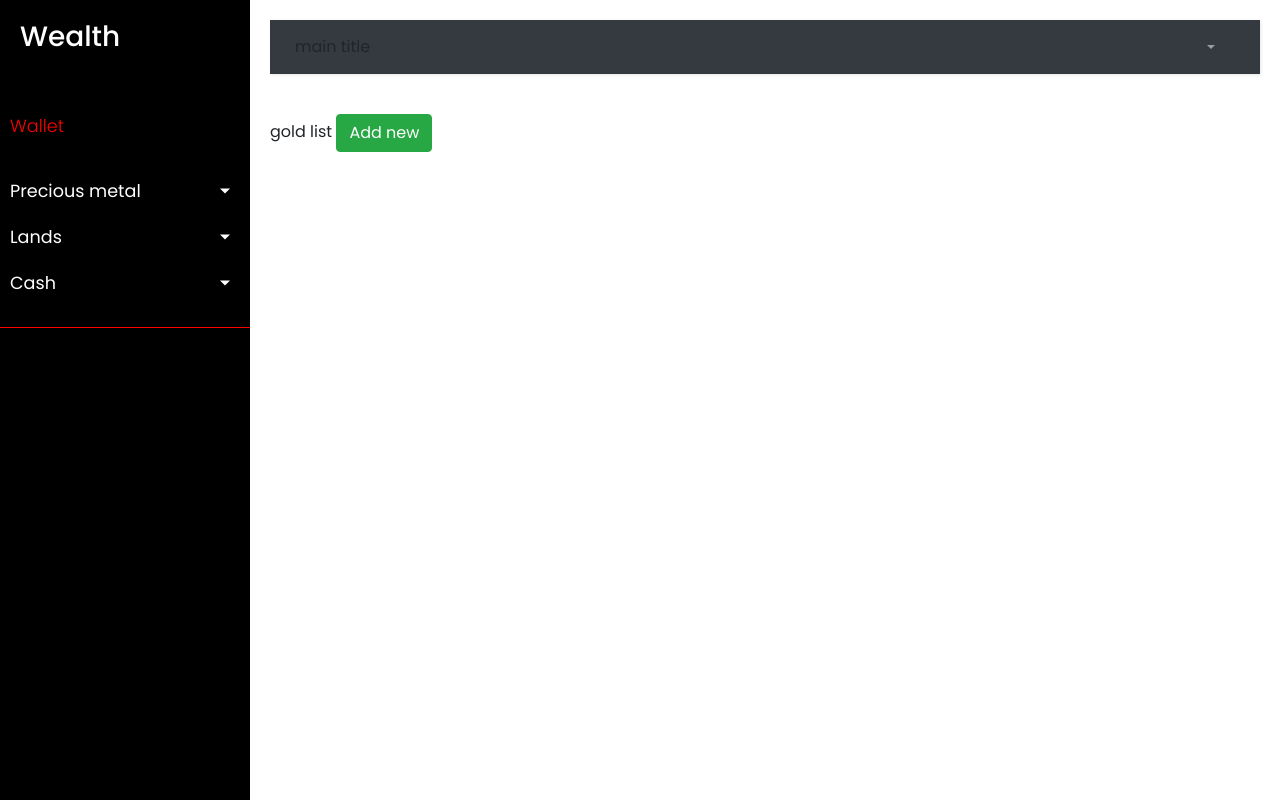
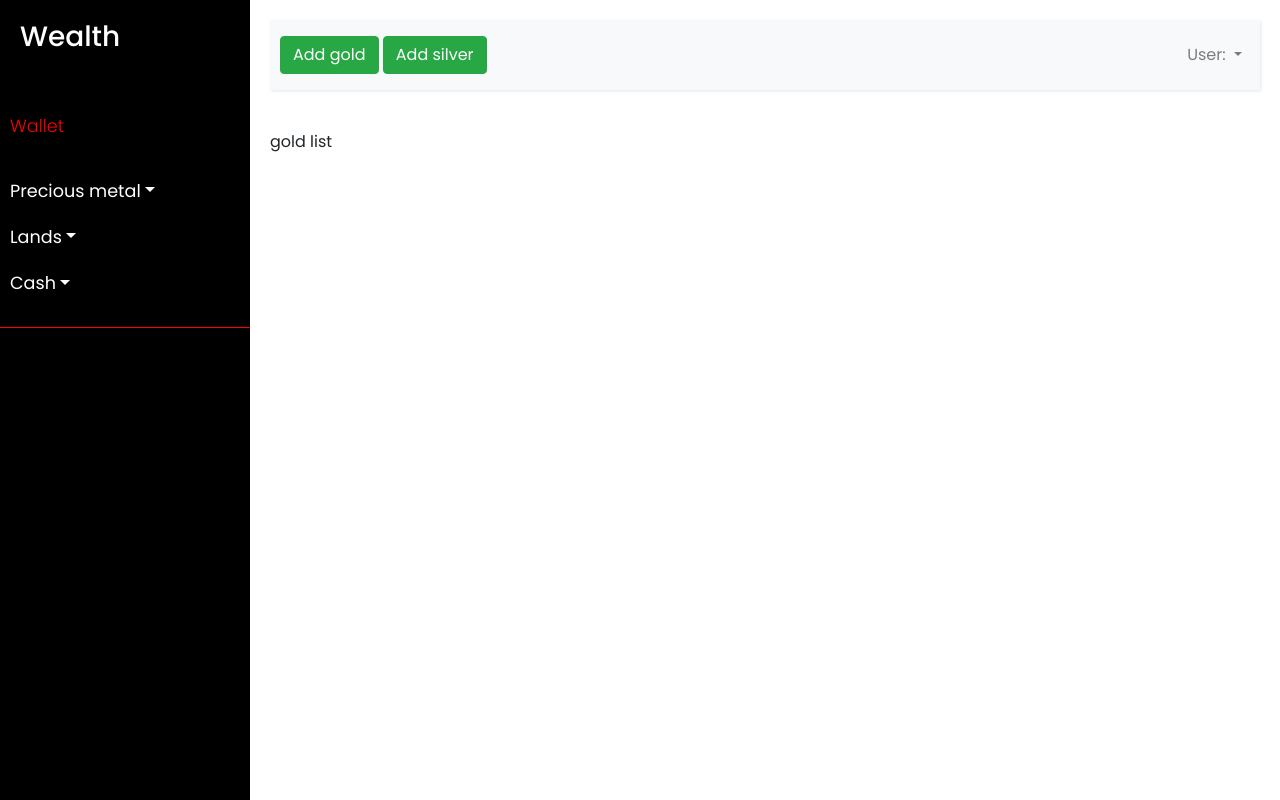
Before and after one commit to rskrzydelski/wealth_backend, a Django app: page /resources/gold/ in a window 1280 px wide. Run offline with Django 3.2, Linux system fonts and the light colour scheme; tables that the repository leaves empty hold one stand-in row (values such as "Sample post"); some libraries are stand-ins or nearby versions.

Commit message:
Frontend tweaks

```diff
--- a/resources/templates/resources/gold_list.html
+++ b/resources/templates/resources/gold_list.html
@@ -2,7 +2,6 @@
 
 {% block content %}
 {% block title %} gold list {% endblock %}
-<a class="btn btn-success" href="{% url 'resources:new-metal' 'gold' %}" role="button">Add new</a>
 {% for item in gold_list %}
 <div class="row">
     <div class="col-sm-6">
--- a/resources/templates/resources/silver_list.html
+++ b/resources/templates/resources/silver_list.html
@@ -3,7 +3,6 @@
 
 {% block content %}
 {% block title %} silver list {% endblock %}
-<a class="btn btn-success" href="{% url 'resources:new-metal' 'silver' %}" role="button">Add new</a>
 {% for item in silver_list %}
 <div class="row">
     <div class="col-sm-6">
--- a/static/css/app.css
+++ b/static/css/app.css
@@ -104,14 +104,6 @@
     position: relative;
 }
 
-.dropdown-toggle::after {
-    display: block;
-    position: absolute;
-    top: 50%;
-    right: 20px;
-    transform: translateY(-50%);
-}
-
 ul ul a {
     font-size: 0.9em !important;
     padding-left: 30px !important;
--- a/templates/base.html
+++ b/templates/base.html
@@ -25,24 +25,30 @@
     <div class="wrapper">
         {% include 'includes/navigation.html' %}
         <div id="content">
-            <nav class="navbar navbar-dark bg-dark">
-                <div class="container-fluid">
-                    <div>main title</div>
-                    <ul class="navbar-nav ml-auto">
-                        <li class="nav-item dropdown">
-                            <a class="nav-link dropdown-toggle" href="#" id="userMenu" data-toggle="dropdown" aria-haspopup="true" aria-expanded="false">
-                                {{ user.username }}
-                            </a>
-                            <div class="dropdown-menu dropdown-menu-right" aria-labelledby="userMenu">
-                                <a class="dropdown-item" href="#">My account</a>
-                                <div class="dropdown-divider"></div>
+        <nav class="navbar navbar-expand-lg navbar-light bg-light">
+        <button class="navbar-toggler" type="button" data-toggle="collapse" data-target="#navbarNavDropdown" aria-controls="navbarNavDropdown" aria-expanded="false" aria-label="Toggle navigation">
+            <span class="navbar-toggler-icon"></span>
+        </button>
+        <div class="collapse navbar-collapse" id="navbarNavDropdown">
+            <ul class="navbar-nav mr-auto">
+                <li class="nav-item">
+                    <a class="btn btn-success" href="{% url 'resources:new-metal' 'gold' %}" role="button">Add gold</a>
+                    <a class="btn btn-success" href="{% url 'resources:new-metal' 'silver' %}" role="button">Add silver</a>
+                </li>
+            </ul>
+            <ul class="navbar-nav">
+                <li class="nav-item dropdown">
+                    <a class="nav-link dropdown-toggle" href="#" id="LogMenuLink" role="button"
+                               data-toggle="dropdown" aria-haspopup="true" aria-expanded="false">
+                                User: {{ user.username }}
+                    </a>
+                    <div class="dropdown-menu" aria-labelledby="LogMenuLink">
                                 <a class="dropdown-item" href="{% url 'logout' %}">Log out</a>
-                            </div>
-                        </li>
-                    </ul>
+                    </div>
+                </li>
+            </ul>
                 </div>
             </nav>
-
             {% block content %}
             {% endblock %}
         </div>
```
